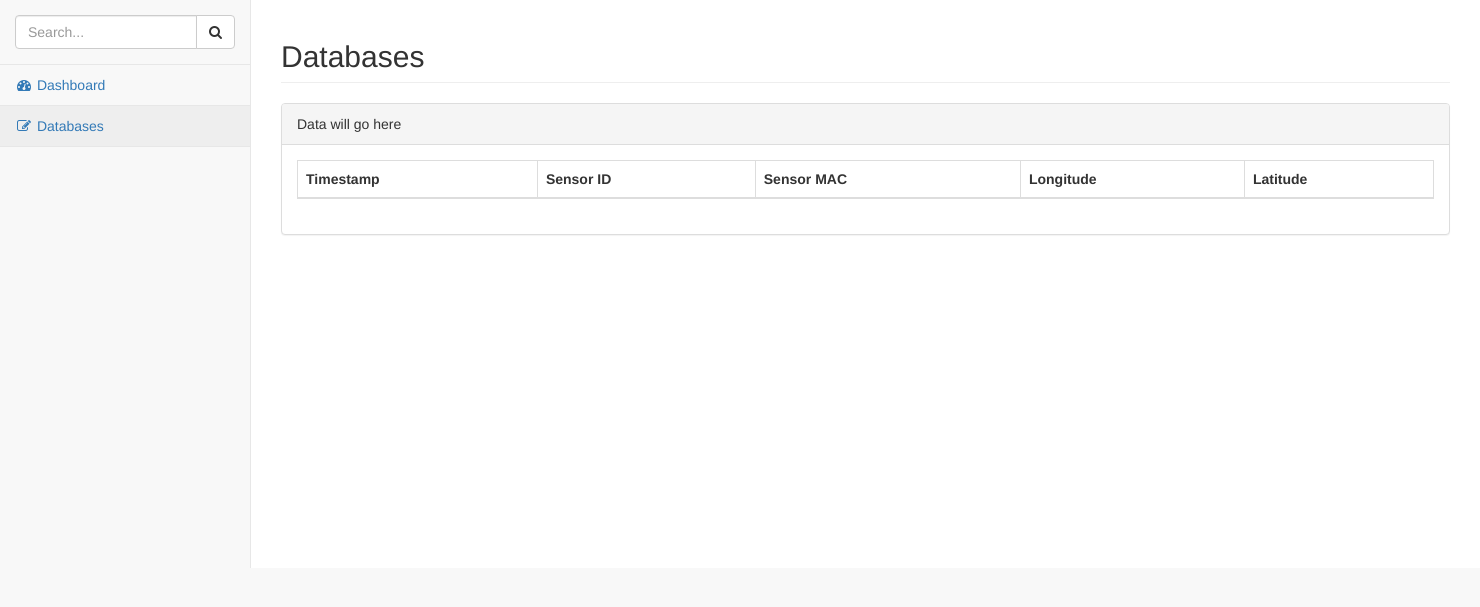
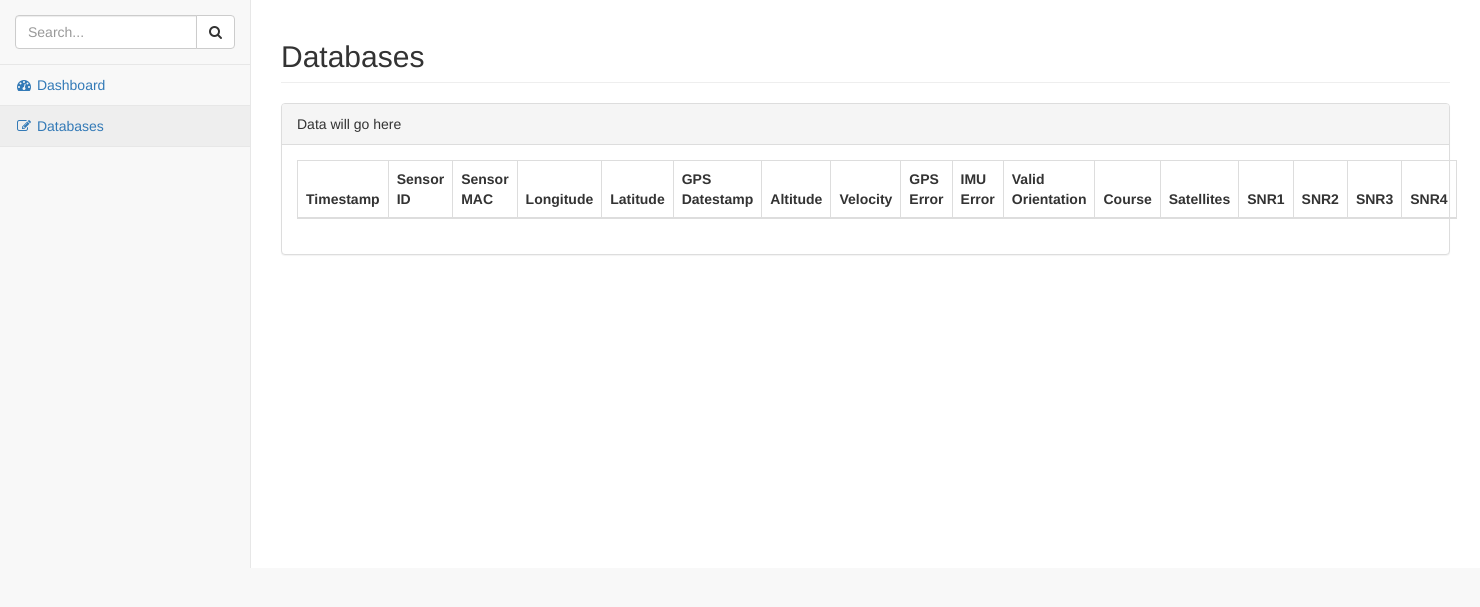
Before and after one commit to t04glovern/tribes-dashboard, a Flask app: page /admin/databases in a window 1480 px wide. Shown: the part 51-658 px from the top of the page. Run offline with Flask 2, Linux system fonts and the light colour scheme; the visitor is signed in with stand-in values (Sample User, id 1); lists and menus that the app fills with data are empty; some libraries are stand-ins or nearby versions.

Commit message:
Added new data model

```diff
--- a/templates/admin/databases.html
+++ b/templates/admin/databases.html
@@ -22,7 +22,19 @@
                 { "data": "sensor_id" },
                 { "data": "sensor_mac" },
                 { "data": "location_lon" },
-                { "data": "location_lat" }
+                { "data": "location_lat" },
+                { "data": "datestamp" },
+                { "data": "altitude" },
+                { "data": "velocity" },
+                { "data": "GPSerror" },
+                { "data": "IMUerror" },
+                { "data": "rightdirection" },
+                { "data": "course" },
+                { "data": "nstats" },
+                { "data": "snr1" },
+                { "data": "snr2" },
+                { "data": "snr3" },
+                { "data": "snr4" }
             ],
             dom: 'Bfrtip',
             "buttons": [
@@ -68,6 +80,18 @@
                                 <th>Sensor MAC</th>
                                 <th>Longitude</th>
                                 <th>Latitude</th>
+                                <th>GPS Datestamp</th>
+                                <th>Altitude</th>
+                                <th>Velocity</th>
+                                <th>GPS Error</th>
+                                <th>IMU Error</th>
+                                <th>Valid Orientation</th>
+                                <th>Course</th>
+                                <th>Satellites</th>
+                                <th>SNR1</th>
+                                <th>SNR2</th>
+                                <th>SNR3</th>
+                                <th>SNR4</th>
                             </tr>
                         </thead>
                     </table>
```
Also changed, not shown: utils/sensor_data_gen.py (+13 -1 lines).
